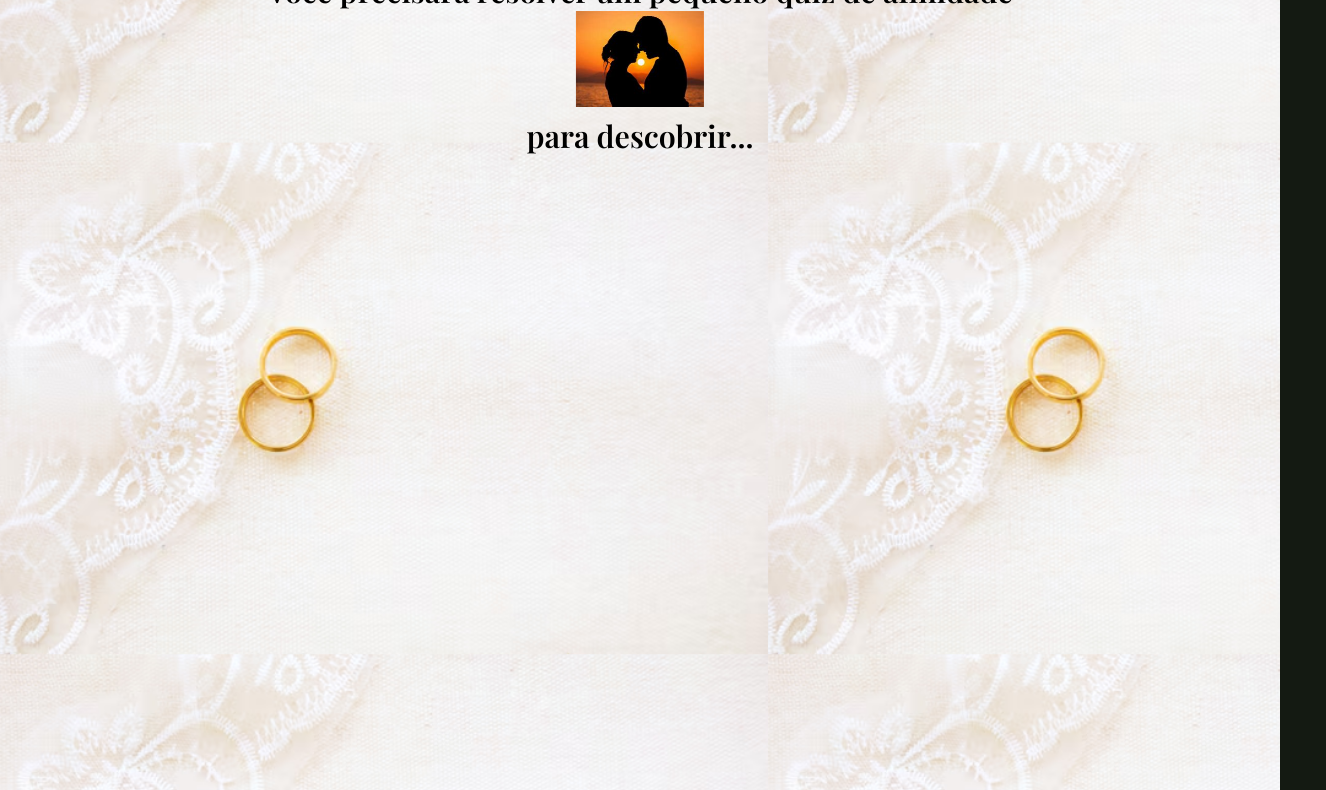
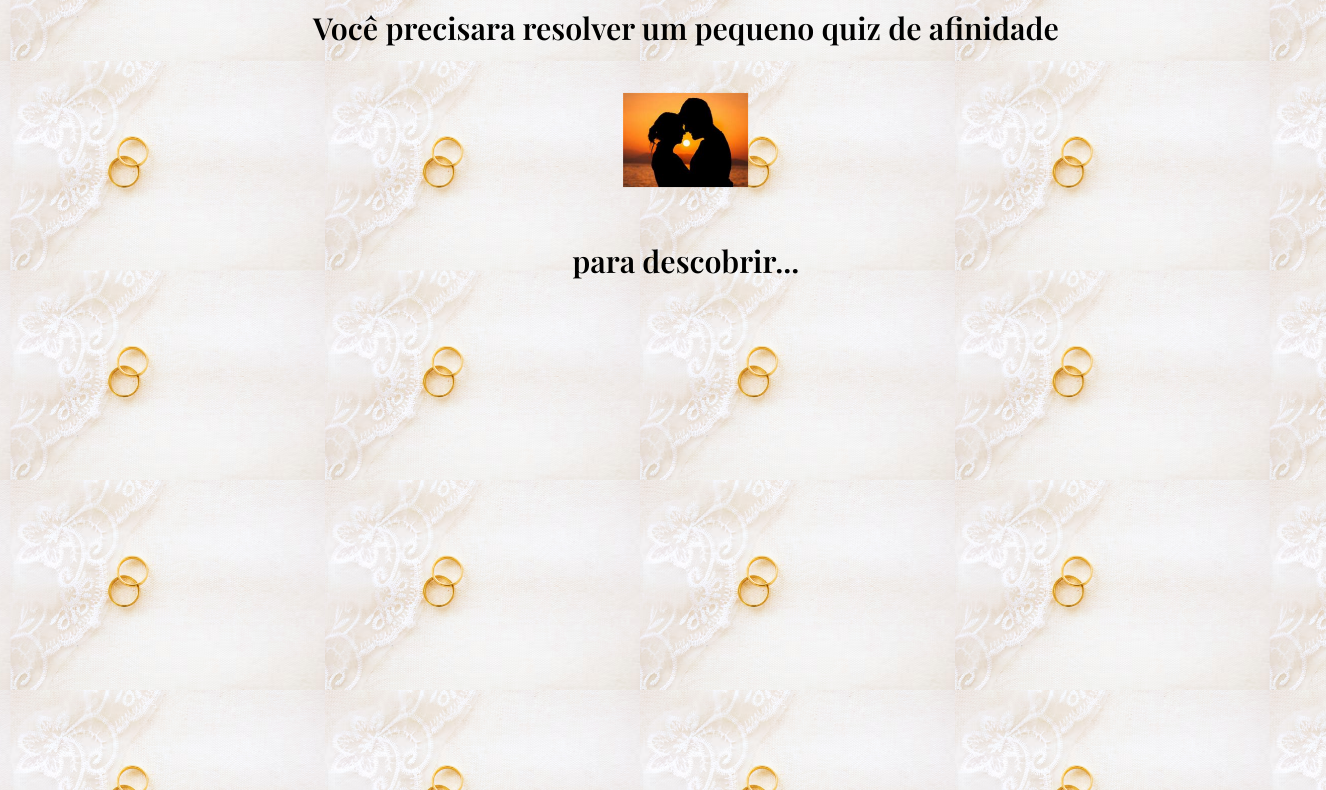
Before and after one commit to maikson-tech/Lucineide-e-Ailton, a plain HTML site: page index.html in a window 1280 px wide. Shown: the part 369-1159 px from the top of the page, 1326 px wide, since content can reach past the window. Drawn offline with nearby package versions, Linux system fonts and the light colour scheme; a web font is replaced by a local one.

Commit message:
Update index.html

```diff
--- a/index.html
+++ b/index.html
@@ -17,10 +17,7 @@
         h1{
         text-align: center;
         font-family: verdana;
-        font-size: 1.2rem
-
-
-
+        font-size: 100%
 
     }
 
@@ -30,15 +27,15 @@
 </head>
 <style>
     * {
-        margin: 0;
-        padding: 0;
+        margin: 1cap;
+        padding: 1px;
         box-sizing: 0;
     }
     body {
         width: 100vw;
         height: 100vw;
         background-image: url(./plano-bonito-colocar-plano-de-fundo-do-conceito-de-casamento-ou-dia-dos-namorados_57839-133.avif);
-        background-size: 60%;
+        background-size: 25%;
         background-repeat: ;
     }
 </style>
```
